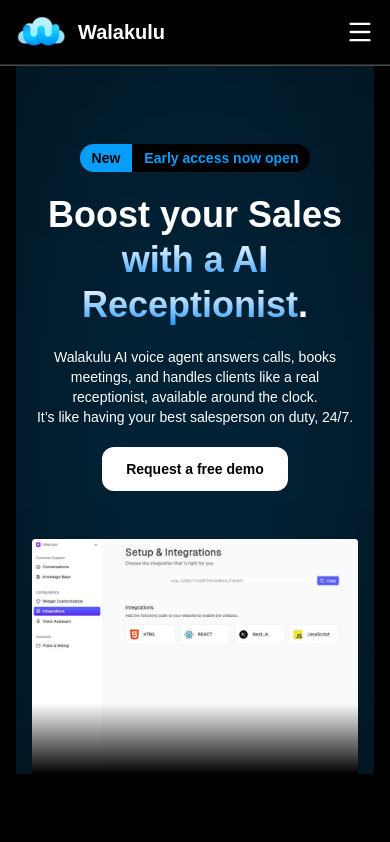
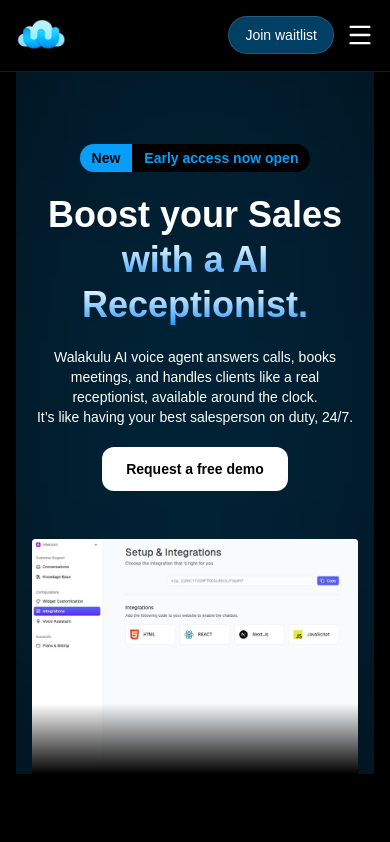
Before and after one commit to AzhaFauz/Wala_kulu, a Next.js app: page / in a window 390 px wide. Shown: the top 842 px of the page. Built offline with nearby package versions, Linux system fonts and the light colour scheme.

Commit message:
Updated header

```diff
--- a/app/components/header.tsx
+++ b/app/components/header.tsx
@@ -13,7 +13,7 @@ export default function Header() {
   const navItems = ["About Us", "Changelog", "Features", "Reviews", "Pricing"];
   const featuresItems = ["Feature 1", "Feature 2", "Feature 3"];
 
-  // Detect scroll for shadow & blur
+  // Detect scroll
   useEffect(() => {
     const handleScroll = () => setScrolled(window.scrollY > 0);
     window.addEventListener("scroll", handleScroll);
@@ -25,8 +25,8 @@ export default function Header() {
       <header
         className={`w-full fixed top-0 left-0 z-50 transition-all duration-300 ${
           scrolled
-            ? "bg-background/80 backdrop-blur-md shadow-lg border-b border-white/30"
-            : "bg-background border-b border-white/30"
+            ? "bg-background/80 backdrop-blur-md shadow-lg border-b border-white/20"
+            : "bg-background border-b border-white/10"
         }`}
       >
         <div className="max-w-full mx-auto flex items-center justify-between px-4 sm:px-6 py-4 md:py-6">
@@ -39,18 +39,20 @@ export default function Header() {
               height={50}
               className="object-contain"
             />
-            <h1 className="text-white text-xl sm:text-2xl font-semibold">
+
+            {/* Hide text logo on mobile */}
+            <h1 className="hidden md:block text-white text-xl font-semibold">
               Walakulu
             </h1>
           </div>
 
-          {/* Center - Navbar (Desktop) */}
-          <nav className="hidden md:flex items-center gap-10 border border-white/30 rounded-full px-6 py-2 bg-background relative">
+          {/* Center - Desktop Navbar */}
+          <nav className="hidden md:flex items-center gap-10 border border-white/20 rounded-full px-6 py-2 bg-background/50 backdrop-blur-sm">
             {navItems.map((item) =>
               item === "Features" ? (
                 <div
                   key={item}
-                  className="relative flex items-center gap-1 text-white/60 hover:text-white transition-all duration-300 transform hover:-translate-y-0.5 hover:scale-105 cursor-pointer"
+                  className="relative flex items-center gap-1 text-white/60 hover:text-white cursor-pointer transition-all"
                   onMouseEnter={() => setFeaturesOpen(true)}
                   onMouseLeave={() => setFeaturesOpen(false)}
                 >
@@ -58,20 +60,19 @@ export default function Header() {
                     {item}
                     <ChevronDown
                       size={16}
-                      className={`transition-transform duration-300 ${
-                        featuresOpen ? "rotate-180" : "rotate-0"
+                      className={`transition-transform ${
+                        featuresOpen ? "rotate-180" : ""
                       }`}
                     />
                   </span>
 
-                  {/* Dropdown */}
                   {featuresOpen && (
-                    <div className="absolute top-full mt-2 left-0 bg-background border border-white/15 rounded-lg shadow-lg w-48 py-2 z-50 flex flex-col">
+                    <div className="absolute top-full mt-3 left-0 bg-background/90 border border-white/10 rounded-lg shadow-lg w-48 py-2 z-50 animation-fadeIn">
                       {featuresItems.map((feature) => (
                         <Link
                           key={feature}
                           href={`#${feature.toLowerCase().replace(" ", "-")}`}
-                          className="px-4 py-2 text-white/60 hover:text-white text-sm transition-colors"
+                          className="px-4 py-2 text-white/60 hover:text-white block text-sm transition-colors"
                         >
                           {feature}
                         </Link>
@@ -83,7 +84,7 @@ export default function Header() {
                 <Link
                   key={item}
                   href={`#${item.toLowerCase().replace(" ", "-")}`}
-                  className="flex items-center gap-1 text-white/60 hover:text-white transition-all duration-300 transform hover:-translate-y-0.5 hover:scale-105 text-sm font-medium"
+                  className="text-white/60 hover:text-white transition-all text-sm font-medium"
                 >
                   {item}
                 </Link>
@@ -91,17 +92,28 @@ export default function Header() {
             )}
           </nav>
 
-          {/* Right - Join Waitlist Button & Hamburger */}
-          <div className="relative z-50 flex items-center gap-4">
-            {/* Desktop Button */}
-            <div className="relative group hidden md:block">
-              <div className="absolute inset-0 rounded-xl border-2 border-white/15"></div>
-              <button className="relative z-10 bg-[#079DFB] hover:bg-[#0588DC] text-white font-medium px-5 py-2 rounded-xl transition-all duration-300 transform hover:-translate-y-1 hover:scale-105 hover:shadow-lg hover:shadow-[#079DFB]/50">
+          {/* Right Side Controls */}
+          <div className="relative z-50 flex items-center gap-3">
+            {/* Mobile Join Button (Option B) */}
+            <button
+              className="md:hidden text-white font-medium px-4 py-2 rounded-full text-sm transition-all duration-300 border max-md:hover:scale-105 max-md:hover:shadow-[0_0_12px_rgba(7,157,251,0.6)] max-md:hover:bg-[#079DFB80]"
+              style={{
+                backgroundColor: "#079DFB66",
+                borderColor: "#FFFFFF26",
+                borderWidth: "1px",
+              }}
+            >
+              Join waitlist
+            </button>
+
+            {/* Desktop Join Button */}
+            <div className="hidden md:block">
+              <button className="bg-[#079DFB] hover:bg-[#0588DC] text-white font-medium px-5 py-2 rounded-xl transition-all duration-300 transform hover:-translate-y-1 hover:scale-105 shadow-md shadow-[#079DFB]/30">
                 Join waitlist
               </button>
             </div>
 
-            {/* Hamburger Menu (Mobile) */}
+            {/* Mobile Menu Toggle */}
             <button
               className="md:hidden text-white"
               onClick={() => setMobileMenuOpen(!mobileMenuOpen)}
@@ -113,8 +125,10 @@ export default function Header() {
 
         {/* Mobile Menu */}
         <div
-          className={`md:hidden bg-background/80 backdrop-blur-md border-t border-white/15 px-4 overflow-hidden transition-all duration-300 ${
-            mobileMenuOpen ? "max-h-[500px] py-4" : "max-h-0 py-0"
+          className={`md:hidden bg-background/90 backdrop-blur-lg border-t border-white/10 px-4 overflow-hidden transition-[max-height,opacity] duration-300 ${
+            mobileMenuOpen
+              ? "max-h-[500px] py-4 opacity-100 animation-fadeIn"
+              : "max-h-0 py-0 opacity-0"
           }`}
         >
           <nav className="flex flex-col gap-4 items-center">
@@ -122,26 +136,25 @@ export default function Header() {
               item === "Features" ? (
                 <div key={item} className="flex flex-col w-full items-center">
                   <button
-                    className="flex items-center gap-1 text-white/60 hover:text-white text-base font-medium w-full justify-center transition-all"
+                    className="flex items-center gap-1 text-white/60 hover:text-white text-base font-medium w-full justify-center"
                     onClick={() => setFeaturesOpen(!featuresOpen)}
                   >
                     {item}
                     <ChevronDown
                       size={16}
-                      className={`transition-transform duration-300 ${
-                        featuresOpen ? "rotate-180" : "rotate-0"
+                      className={`transition-transform ${
+                        featuresOpen ? "rotate-180" : ""
                       }`}
                     />
                   </button>
 
-                  {/* Mobile Dropdown */}
                   {featuresOpen && (
-                    <div className="flex flex-col w-full items-center mt-2 gap-1 bg-background/80 backdrop-blur-md rounded-lg">
+                    <div className="flex flex-col w-full items-center mt-2 gap-1 bg-background/50 backdrop-blur-sm rounded-lg py-2 animation-fadeIn">
                       {featuresItems.map((feature) => (
                         <Link
                           key={feature}
                           href={`#${feature.toLowerCase().replace(" ", "-")}`}
-                          className="px-4 py-2 text-white/60 hover:text-white text-base w-full text-center transition-colors"
+                          className="px-4 py-2 text-white/60 hover:text-white w-full text-center transition-colors"
                           onClick={() => setMobileMenuOpen(false)}
                         >
                           {feature}
@@ -154,21 +167,33 @@ export default function Header() {
                 <Link
                   key={item}
                   href={`#${item.toLowerCase().replace(" ", "-")}`}
-                  className="flex items-center gap-1 text-white/60 hover:text-white transition-colors text-base font-medium"
+                  className="text-white/60 hover:text-white text-base font-medium"
                   onClick={() => setMobileMenuOpen(false)}
                 >
                   {item}
                 </Link>
               )
             )}
-
-            {/* Mobile Join Waitlist Button */}
-            <button className="mt-2 bg-[#079DFB] hover:bg-[#0588DC] text-white font-medium px-4 sm:px-5 py-2 rounded-xl w-full transition-colors duration-300">
-              Join waitlist
-            </button>
           </nav>
         </div>
       </header>
+
+      {/* fade-in animation */}
+      <style jsx global>{`
+        .animation-fadeIn {
+          animation: fadeIn 0.25s ease-out;
+        }
+        @keyframes fadeIn {
+          from {
+            opacity: 0;
+            transform: translateY(-4px);
+          }
+          to {
+            opacity: 1;
+            transform: translateY(0);
+          }
+        }
+      `}</style>
     </>
   );
 }
--- a/app/components/hero-section.tsx
+++ b/app/components/hero-section.tsx
@@ -26,9 +26,8 @@ export default function HeroSection() {
         <h1 className="text-4xl sm:text-5xl md:text-7xl font-bold leading-tight">
           Boost your Sales <br />
           <span className="bg-clip-text text-transparent bg-linear-to-b from-white to-[#079DFB]">
-            with a AI Receptionist
+            with a AI Receptionist.
           </span>
-          .
         </h1>
 
         {/* Subtext */}
```
